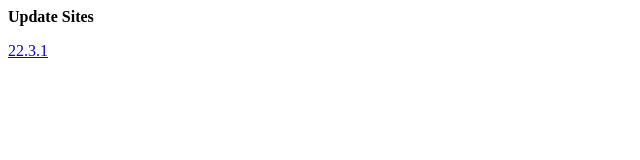
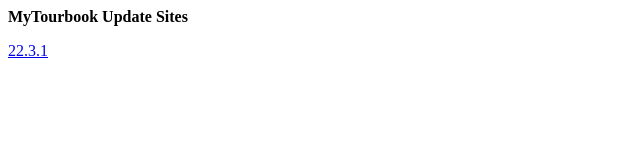
Before and after one commit to mytourbook/mytourbook.github.io, a plain HTML site: page index.html in a window 1280 px wide. Shown: the whole page, without its empty margins (0-640 px from the left). Drawn offline with Linux system fonts and the light colour scheme.

Commit message:
Update index.html

```diff
--- a/index.html
+++ b/index.html
@@ -1,6 +1,6 @@
 <html>
 <body>
-  <p><b>Update Sites</b></p>
+  <p><b>MyTourbook Update Sites</b></p>
   <p><a href="update-sites/22.3.1">22.3.1</a></p>
 </body>
 </html>
```
